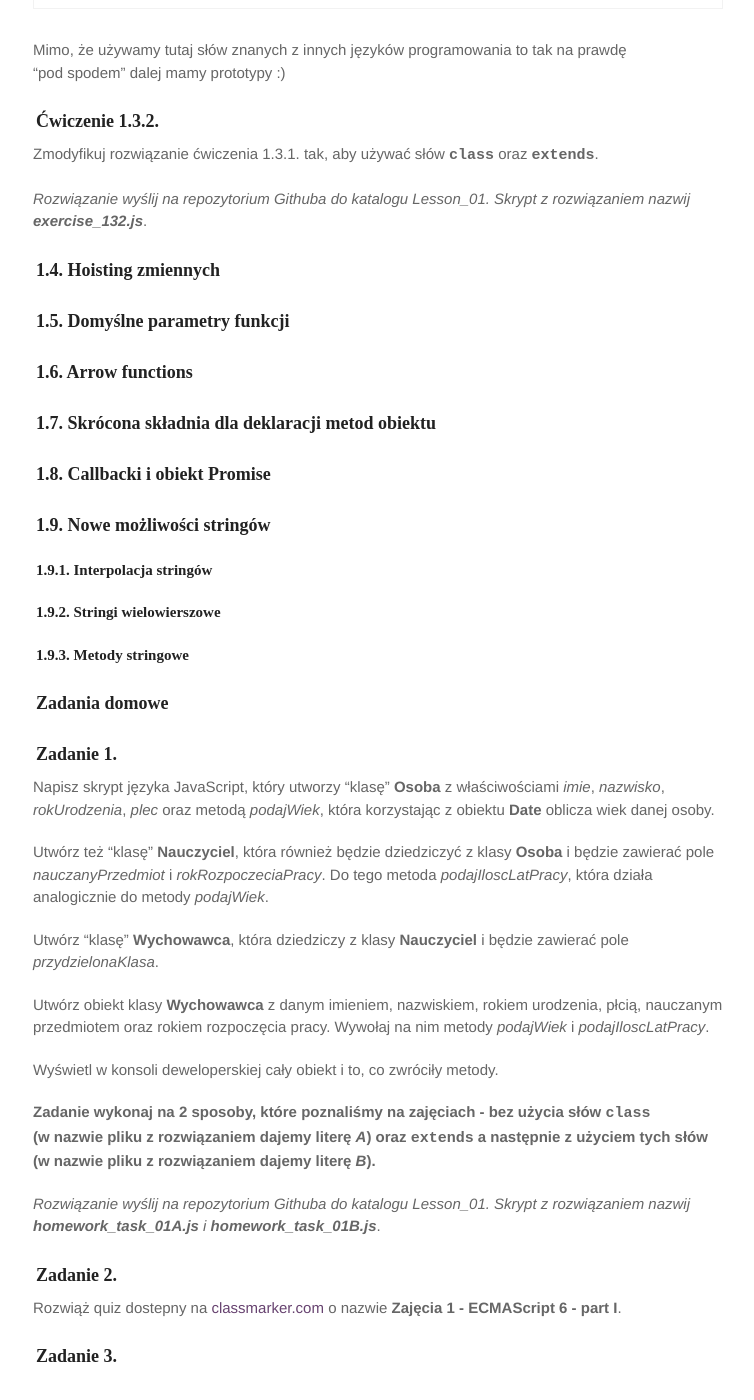
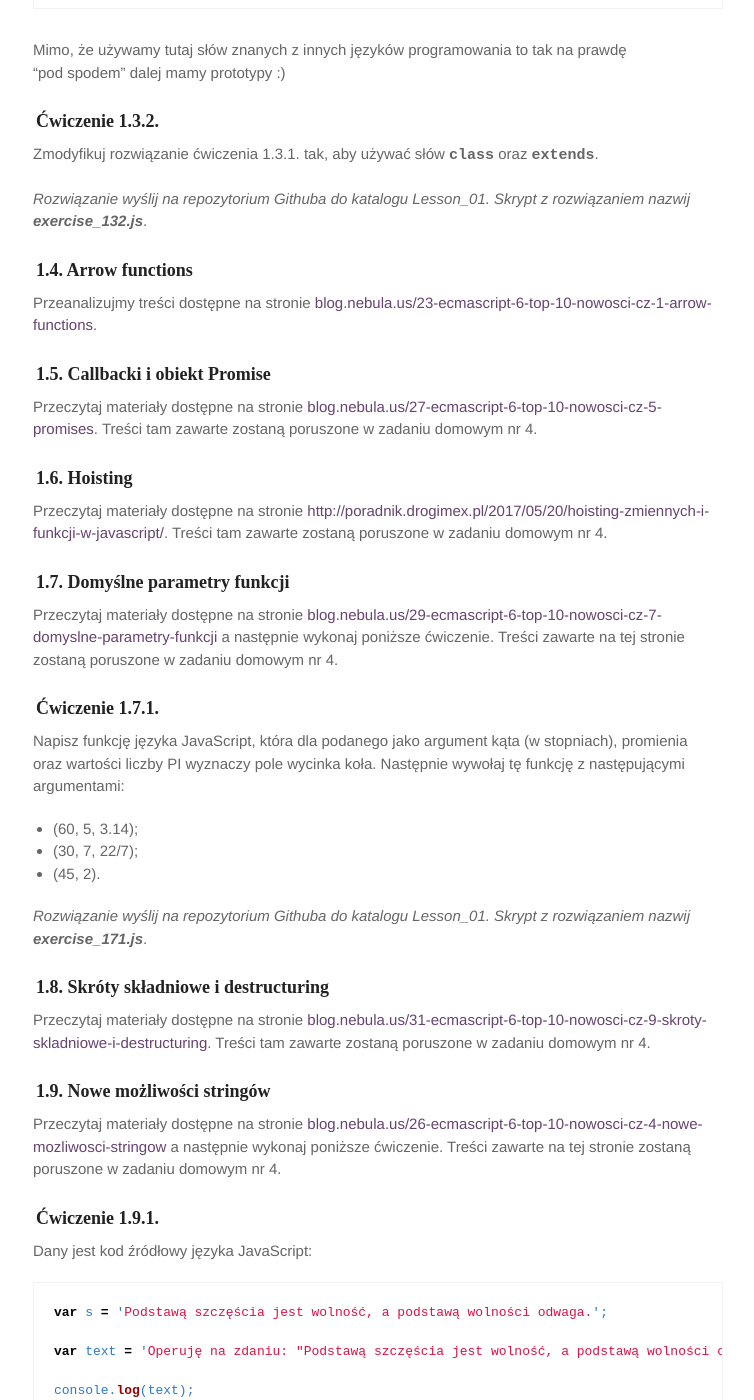
Before and after one commit to marcin-szczepanski/TWE, a Jekyll site: the page built from zajecia/2/zaj01.md, in a window 1280 px wide and 1400 px high, scrolled down 4709 px. Shown: the whole window, without its empty margins (262-1016 px from the left). Built offline with Jekyll 4.4.1, drawn with Linux system fonts in a browser that asks for light colours; some web fonts are replaced; some of the changed text lies outside the part shown.

Commit message:
Modify zaj01 in advanced

````diff
--- a/zajecia/2/zaj01.md
+++ b/zajecia/2/zaj01.md
@@ -212,38 +212,63 @@ Zmodyfikuj rozwiązanie ćwiczenia 1.3.1. tak, aby używać słów <span class="
 
 _Rozwiązanie wyślij na repozytorium Githuba do katalogu Lesson_01. Skrypt z&nbsp;rozwiązaniem nazwij **exercise_132.js**_.
 
-### 1.4. Hoisting zmiennych
+### 1.4. Arrow functions
 
+Przeanalizujmy treści dostępne na stronie <a href="http://blog.nebula.us/23-ecmascript-6-top-10-nowosci-cz-1-arrow-functions" target="blank">blog.nebula.us/23-ecmascript-6-top-10-nowosci-cz-1-arrow-functions</a>.
 
+### 1.5. Callbacki i obiekt Promise
 
-### 1.5. Domyślne parametry funkcji
+Przeczytaj materiały dostępne na stronie <a href="http://www.blog.nebula.us/27-ecmascript-6-top-10-nowosci-cz-5-promises" target="blank">blog.nebula.us/27-ecmascript-6-top-10-nowosci-cz-5-promises</a>.
+Treści tam zawarte zostaną poruszone w&nbsp;zadaniu domowym nr 4.
 
+### 1.6. Hoisting
 
+Przeczytaj materiały dostępne na stronie <a href="http://poradnik.drogimex.pl/2017/05/20/hoisting-zmiennych-i-funkcji-w-javascript/" target="blank">http://poradnik.drogimex.pl/2017/05/20/hoisting-zmiennych-i-funkcji-w-javascript/</a>. Treści tam zawarte
+zostaną poruszone w&nbsp;zadaniu domowym nr 4.
 
-### 1.6. Arrow functions
+### 1.7. Domyślne parametry funkcji
 
+Przeczytaj materiały dostępne na stronie <a href="http://www.blog.nebula.us/29-ecmascript-6-top-10-nowosci-cz-7-domyslne-parametry-funkcji" target="blank">blog.nebula.us/29-ecmascript-6-top-10-nowosci-cz-7-domyslne-parametry-funkcji</a>
+a&nbsp;następnie wykonaj poniższe ćwiczenie. Treści zawarte na&nbsp;tej stronie zostaną poruszone w&nbsp;zadaniu domowym nr 4.
 
+### Ćwiczenie 1.7.1.
 
-### 1.7. Skrócona składnia dla deklaracji metod obiektu
+Napisz funkcję języka JavaScript, która dla podanego jako argument kąta (w&nbsp;stopniach), promienia oraz&nbsp;wartości liczby PI wyznaczy
+pole wycinka koła. Następnie wywołaj tę funkcję z&nbsp;następującymi argumentami:
 
+* (60, 5, 3.14);
+* (30, 7, 22/7);
+* (45, 2).
 
+_Rozwiązanie wyślij na repozytorium Githuba do katalogu Lesson_01. Skrypt z&nbsp;rozwiązaniem nazwij **exercise_171.js**_.
 
-### 1.8. Callbacki i obiekt Promise
+### 1.8. Skróty składniowe i destructuring
 
+Przeczytaj materiały dostępne na stronie <a href="http://www.blog.nebula.us/31-ecmascript-6-top-10-nowosci-cz-9-skroty-skladniowe-i-destructuring" target="blank">blog.nebula.us/31-ecmascript-6-top-10-nowosci-cz-9-skroty-skladniowe-i-destructuring</a>. Treści tam zawarte
+zostaną poruszone w&nbsp;zadaniu domowym nr 4.
 
 
 ### 1.9. Nowe możliwości stringów
 
-#### 1.9.1. Interpolacja stringów
+Przeczytaj materiały dostępne na stronie <a href="http://www.blog.nebula.us/26-ecmascript-6-top-10-nowosci-cz-4-nowe-mozliwosci-stringow" target="blank">blog.nebula.us/26-ecmascript-6-top-10-nowosci-cz-4-nowe-mozliwosci-stringow</a>
+a&nbsp;następnie wykonaj poniższe ćwiczenie. Treści zawarte na&nbsp;tej stronie zostaną poruszone w&nbsp;zadaniu domowym nr 4.
 
+### Ćwiczenie 1.9.1.
 
+Dany jest kod źródłowy języka JavaScript:
 
-#### 1.9.2. Stringi wielowierszowe
+```js
+var s = 'Podstawą szczęścia jest wolność, a podstawą wolności odwaga.';
 
+var text = 'Operuję na zdaniu: "Podstawą szczęścia jest wolność, a podstawą wolności odwaga." <br /><br />' + 'Trzynastym znakiem w tym zdaniu jest: ' + s.charAt(13) + '. <br />' + 'Znaki pomiędzy 7. a 12. pozycją to: ' + s.substring(7, 12) + '. <br />' + "Pierwszy raz znak 'ą' pojawia się na miejscu: " + s.indexOf('ą') + '. <br />' + 'Ten ciąg ma ' + s.length + ' znaków. <br/>' + "Po zamianie 'podstawą' na 'fundamentem' mamy: " + s.replace('podstawą', 'fundamentem') + '. <br />' + 'Część zdania przed przecinkiem to: ' + s.split(',')[0] + '. <br />' + 'Druga część zdania po odwróceniu to: ' + s.split(',')[1].split('').reverse().join('') + '.'
 
+console.log(text);
+```
 
-#### 1.9.3. Metody stringowe
+Popraw ten kod tak, aby w drugiej zmiennej nie były wykorzystywane znaki dodawania. Ciąg znaków do&nbsp;niej przypisany nie powinien
+być wyświetlany w jednej linii tylko tak, aby&nbsp;całość była widoczna na&nbsp;szerokości ekranu Twojego edytora kodów źródłowych.
 
+_Rozwiązanie wyślij na repozytorium Githuba do katalogu Lesson_01. Skrypt z&nbsp;rozwiązaniem nazwij **exercise_191.js**_.
 
 ### Zadania domowe
 
@@ -278,11 +303,12 @@ Rozwiąż quiz dostepny na&nbsp;<a href="https://www.classmarker.com/" target="b
 
 ### Zadanie 3.
 
-
+Przeczytaj zawartość punktów **1.5.-1.9.** w&nbsp;tej lekcji i&nbsp;zrób wszystkie ćwiczenia, które tam się znajdują. Rozwiązania ćwiczeń umieść
+na&nbsp;repozytorium Githuba.
 
 ### Zadanie 4.
 
-
+Rozwiąż quiz dostepny na&nbsp;<a href="https://www.classmarker.com/" target="blank">classmarker.com</a> o&nbsp;nazwie **Zajęcia 1 - ECMAScript 6 - part II**.
 
 ### Źródła
 
@@ -295,3 +321,4 @@ Rozwiąż quiz dostepny na&nbsp;<a href="https://www.classmarker.com/" target="b
 * blog.nebula.us/29-ecmascript-6-top-10-nowosci-cz-7-domyslne-parametry-funkcji
 * blog.nebula.us/31-ecmascript-6-top-10-nowosci-cz-9-skroty-skladniowe-i-destructuring
 * blog.nebula.us/27-ecmascript-6-top-10-nowosci-cz-5-promises
+* poradnik.drogimex.pl/2017/05/20/hoisting-zmiennych-i-funkcji-w-javascript
````
Also changed, not shown: Gemfile.lock.
